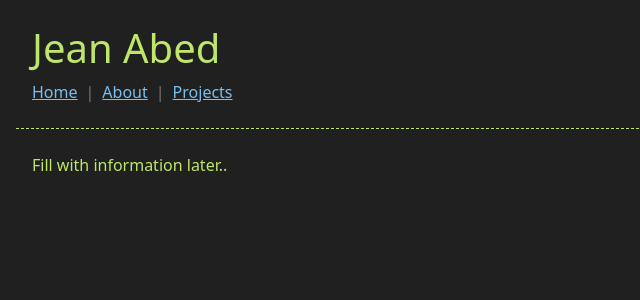
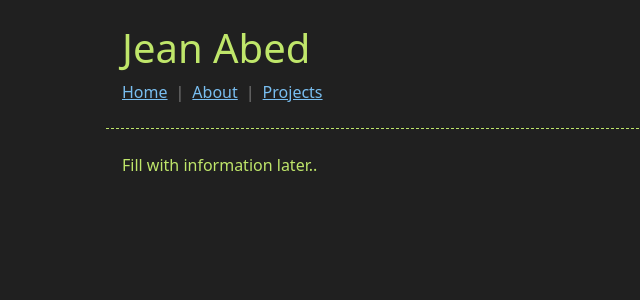
Before and after one commit to Woolworths/woolworths.github.io, a Jekyll site: the page built from index.html, in a window 1280 px wide. Shown: the top 300 px of the page, without its empty margins (0-640 px from the left). Built offline with Jekyll 4.4.1, drawn with Linux system fonts in a browser that asks for light colours.

Commit message:
favicon.svg

```diff
--- a/_layouts/default.html
+++ b/_layouts/default.html
@@ -4,16 +4,16 @@
     <meta charset="utf-8">
     <meta name="viewport" content="width=device-width, initial-scale=1">
     <title>{% if page.title %}{{ page.title }}{% else %}{{ site.title }}{% endif %}</title>
+    <link rel="icon" type="image/svg+xml" href="/favicon.svg">
 
     <link rel="stylesheet" href="https://cdnjs.cloudflare.com/ajax/libs/twitter-bootstrap/5.0.0-alpha1/css/bootstrap.min.css" integrity="sha512-weZatQD41YXNCVn3Bvl2y1iAZqtH/Y+MlAQUwovog1iwj8cbSEpQMeErMnDp9CBlqIo0oxOcOF8GUEoOZYD4Zg==" crossorigin="anonymous" />
 
     <link rel="stylesheet" href="/css/style.css">
   </head>
   <body>
-    <div class="container-fluid">
+    <div class="container-fluid main">
       <div class="container-fluid header">
         <p class="h1">Jean Abed</p>
-        <!--<nav><a href="/">Home</a><a href="/">Home</a></nav>-->
         <nav>
           <ul class="list-inline header-list">
             <li class="list-inline-item"><a href="/">Home</a></li><!--
--- a/css/style.css
+++ b/css/style.css
@@ -1,6 +1,10 @@
 body {
   color: #bfe66a;
   background-color: #202020;
+}
+
+.main {
+  max-width: 1100px;
 }
 
 a:link {
```
Also changed, not shown: favicon.svg (added).
